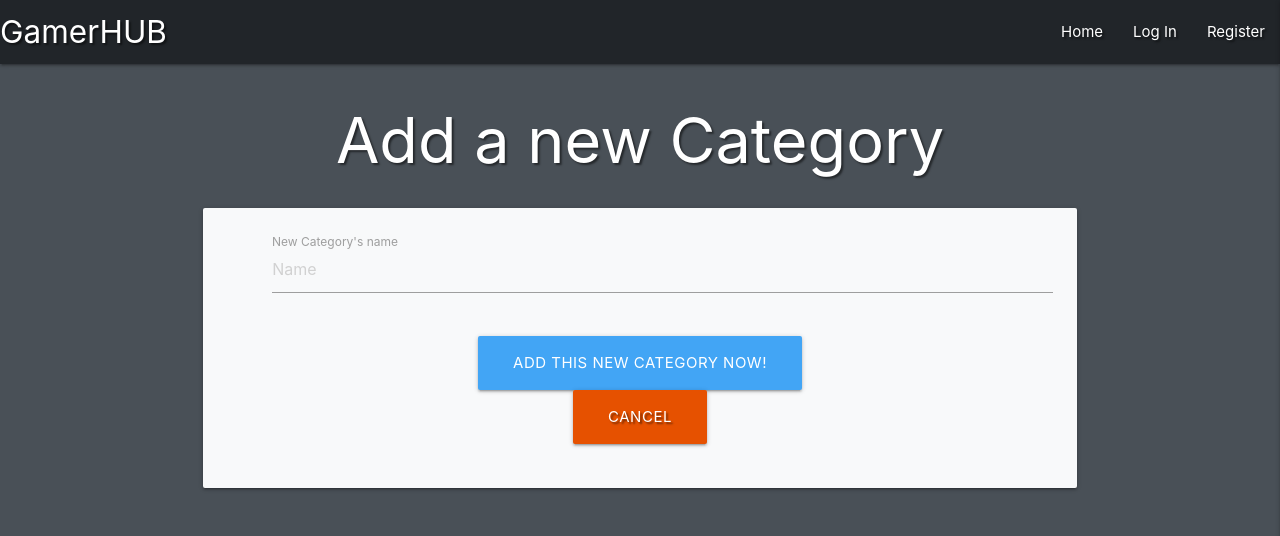
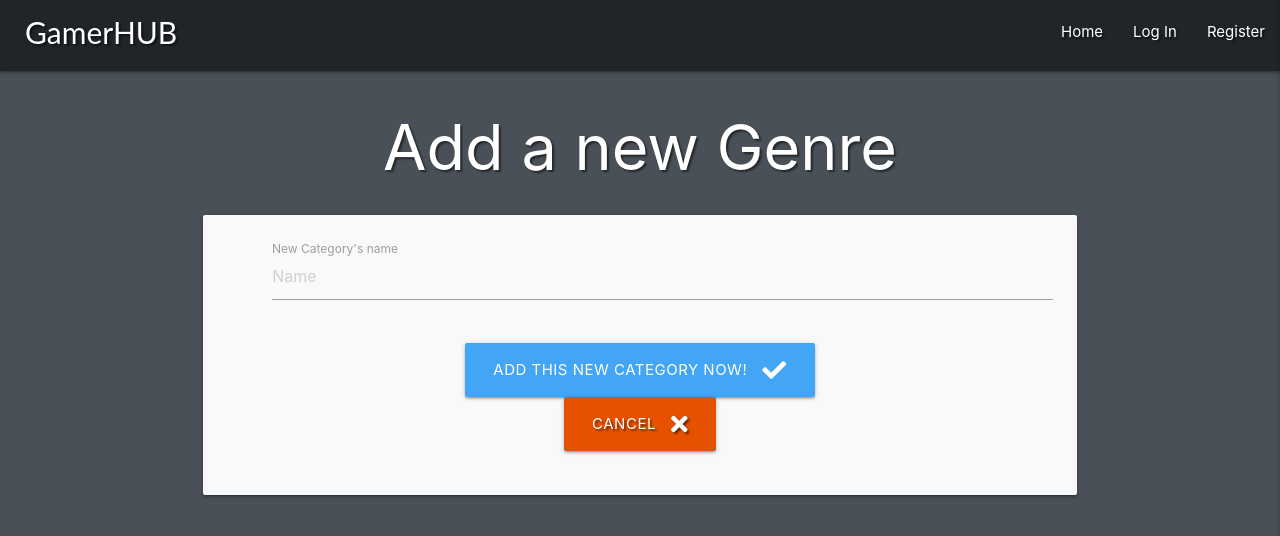
Before and after one commit to SamBurgess93/GamerHub, a Flask app: page /add_category in a window 1280 px wide. Shown: the top 536 px of the page. Run offline with Flask 2, Linux system fonts and the light colour scheme; some libraries are stand-ins or nearby versions.

Commit message:
styling the buttons

```diff
--- a/app.py
+++ b/app.py
@@ -332,7 +332,7 @@
         return redirect(url_for("manage_categories"))
 
     return render_template(
-        "add_category.html", page_title="Add a new Category")
+        "add_category.html", page_title="Add a new Genre")
 
 
 @app.route("/edit_category/<category_id>", methods=["GET", "POST"])
--- a/static/css/style.css
+++ b/static/css/style.css
@@ -12,6 +12,12 @@
 
 .text-shadow {
     text-shadow: 2px 2px 2px rgba(0,0,0,0.5);
+}
+
+.game-logo {
+    font-family: 'Lato', sans-serif;
+    margin-left: 25px;
+    font-size: 2rem;
 }
 
 /* Colours */
--- a/static/js/script.js
+++ b/static/js/script.js
@@ -5,6 +5,8 @@
     $('.collapsible').collapsible();
   });
 
+
+/* Code taken from and editted https://www.w3schools.com/howto/howto_js_scroll_to_top.asp */
 //Get the button:
 mybutton = document.getElementById("myBtn");
 
--- a/templates/add_category.html
+++ b/templates/add_category.html
@@ -21,10 +21,10 @@
             <!-- Submit button for adding a new category -->
             <div class="row">
                 <div class="center-align col s6 offset-s3">
-                    <button type="submit" class="btn-large waves-effect waves-light blue lighten-1">Add this new category now! <i class="material-icons right"></i></button>
+                    <button type="submit" class="btn-large waves-effect waves-light blue lighten-1">Add this new category now! <i class="fas fa-check right"></i></button>
 
                     <!-- Button to cancel all changes and return to manage_categories -->
-                    <a href="{{ url_for('manage_categories') }}" class="btn-large waves-effect waves-light text-shadow orange darken-4"> Cancel <i class="material-icons right"></i> </a>
+                    <a href="{{ url_for('manage_categories') }}" class="btn-large waves-effect waves-light text-shadow orange darken-4"> Cancel <i class="fas fa-times right"></i> </a>
                 </div>
             </div>
         </div>
--- a/templates/base.html
+++ b/templates/base.html
@@ -18,7 +18,7 @@
         <!-- top navbar -->
         <nav class ="nav-extended text-shadow">
             <div class="nav-wrapper">
-                <a href="{{ url_for('get_games') }}" class="brand-logo">GamerHUB</a>
+                <a href="{{ url_for('get_games') }}" class="game-logo">GamerHUB</a>
                 <a href="#" data-target="mobile-demo" class="sidenav-trigger right"><i class="fas fa-bars"></i></a>
                 <ul class="right hide-on-med-and-down">
                     <li><a href="{{ url_for('get_games') }}">Home</a></li>
--- a/templates/login.html
+++ b/templates/login.html
@@ -28,9 +28,9 @@
             <!-- Submit button -->
             <div class="row">
                 <div class="center-align col s6 offset-s3">
-                    <button type="submit" class="btn-large light-blue darken-4 text-shadow"> Log In<i class="fas fa-sign-in-alt"></i></button>
+                    <button type="submit" class="btn-large light-blue darken-4 text-shadow"> Log In <i class="fas fa-sign-in-alt"></i></button>
                     <div class="col s12">
-                        <p>New Here? <a href="{{ url_for('register') }}" class="btn-small blue lighten-1">Register Here</a></p>
+                        <p>New Here? <a href="{{ url_for('register') }}" class="btn-small blue lighten-1">Register!</a></p>
                     </div>
                 </div>
             </div>
```
Also changed, not shown: templates/edit_game.html (+5 -5 lines), templates/manage_categories.html (+11 -15 lines), templates/profile.html (+5 -5 lines).
